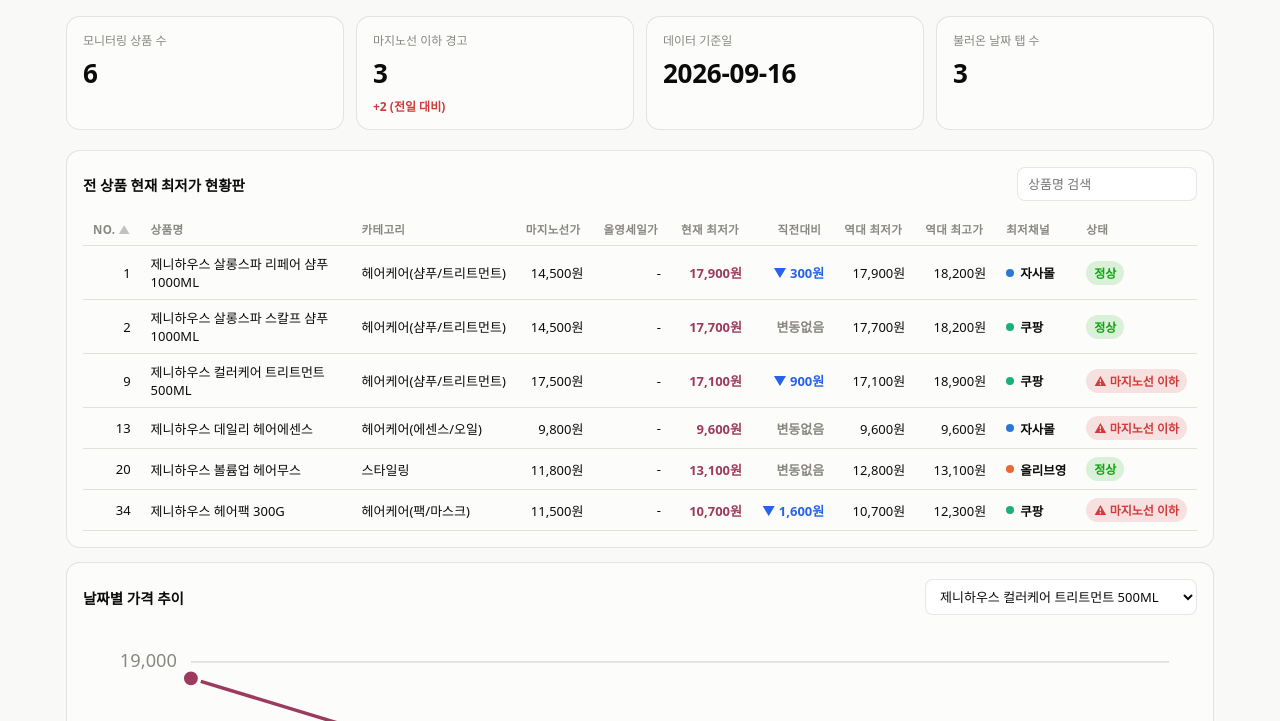
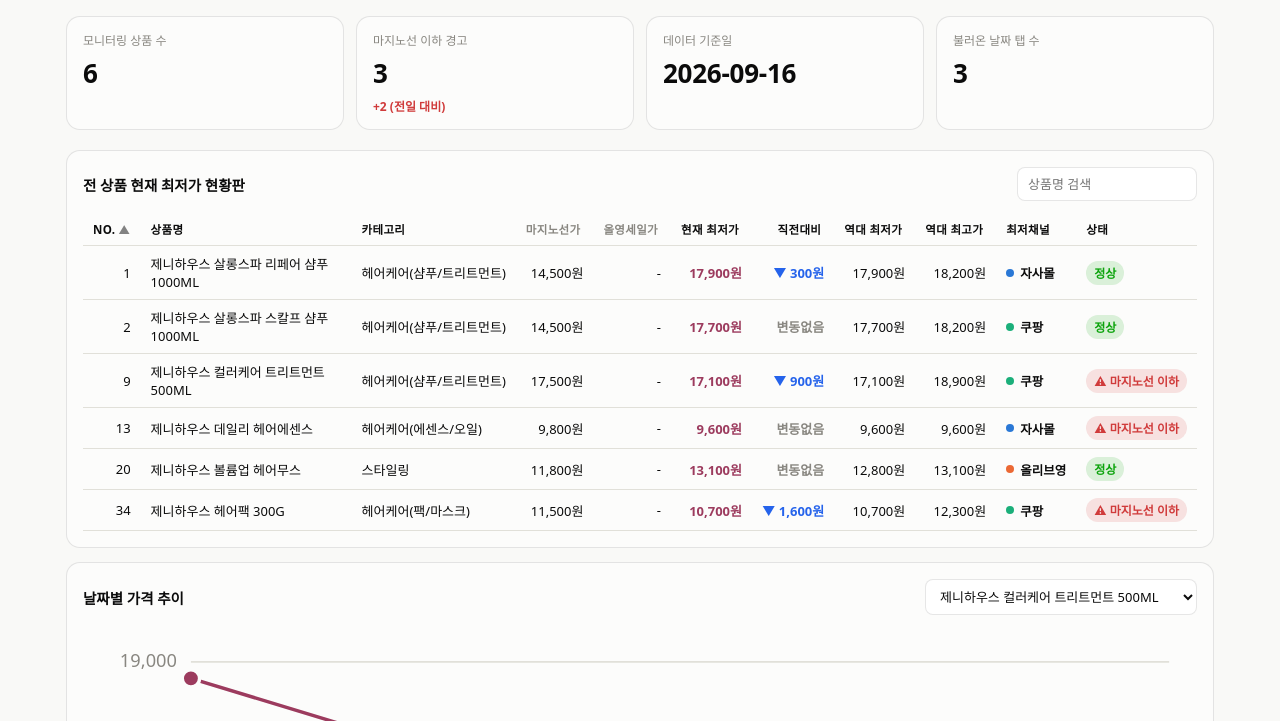
Before and after one commit to qhtmf0220-netizen/jennyhouse-price-dashboard, a plain HTML site: page index.html in a window 1280 px wide. Shown: the part 79-800 px from the top of the page. Drawn offline with Linux system fonts and the light colour scheme; no server answers.

Commit message:
표 헤더 폰트 색상 강조 (마지노선가·올영세일가 제외)

```diff
--- a/index.html
+++ b/index.html
@@ -103,9 +103,10 @@
   table{ width:100%; border-collapse:collapse; font-size:13px; }
   th, td{ padding:8px 10px; text-align:left; white-space:nowrap; border-bottom:1px solid var(--grid); }
   th{
-    color:var(--ink-muted); font-weight:600; font-size:11.5px; text-transform:uppercase; letter-spacing:0.03em;
+    color:var(--ink); font-weight:600; font-size:11.5px; text-transform:uppercase; letter-spacing:0.03em;
     cursor:pointer; user-select:none; position:sticky; top:0; background:var(--surface);
   }
+  th[data-key="floor"], th[data-key="olyoungSale"]{ color:var(--ink-muted); }
   th.num, td.num{ text-align:right; font-variant-numeric:tabular-nums; }
   td.name{ white-space:normal; min-width:180px; }
   td.current-low{ font-weight:800; color:var(--accent); }
```
